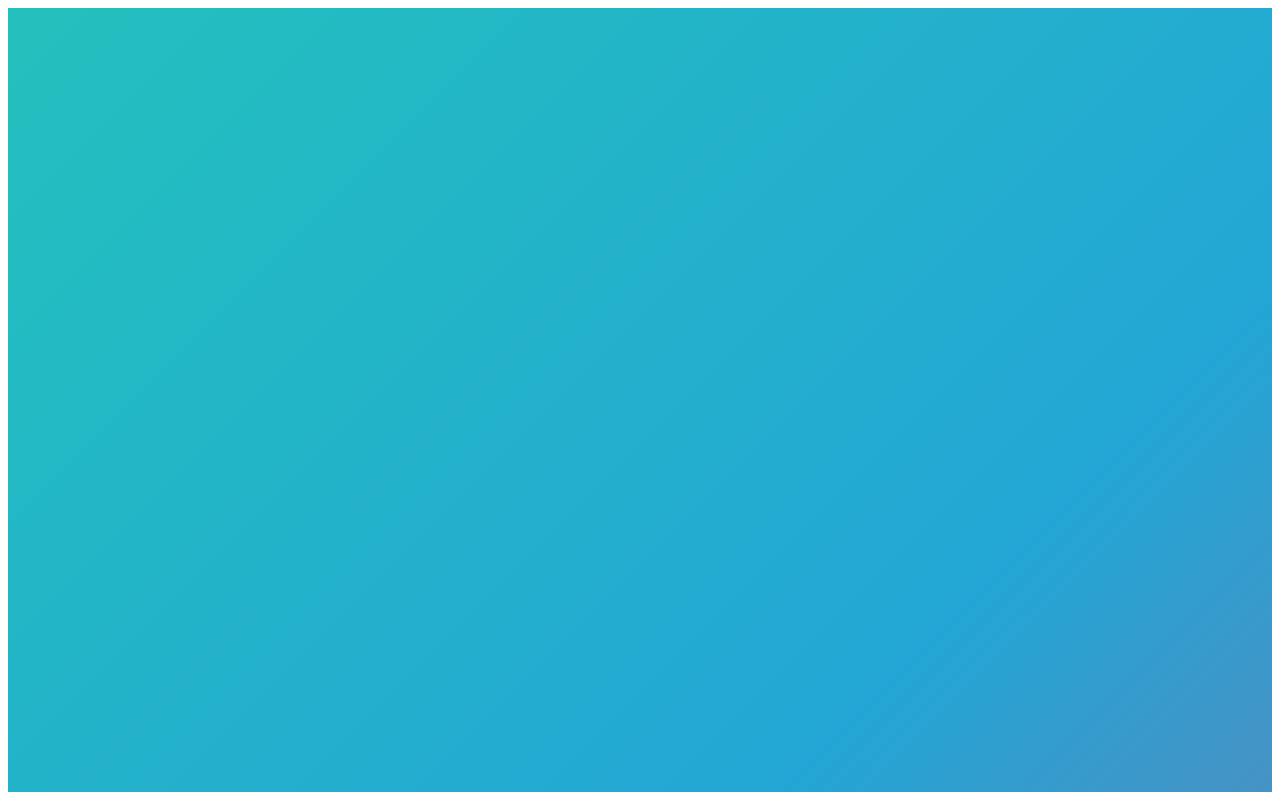
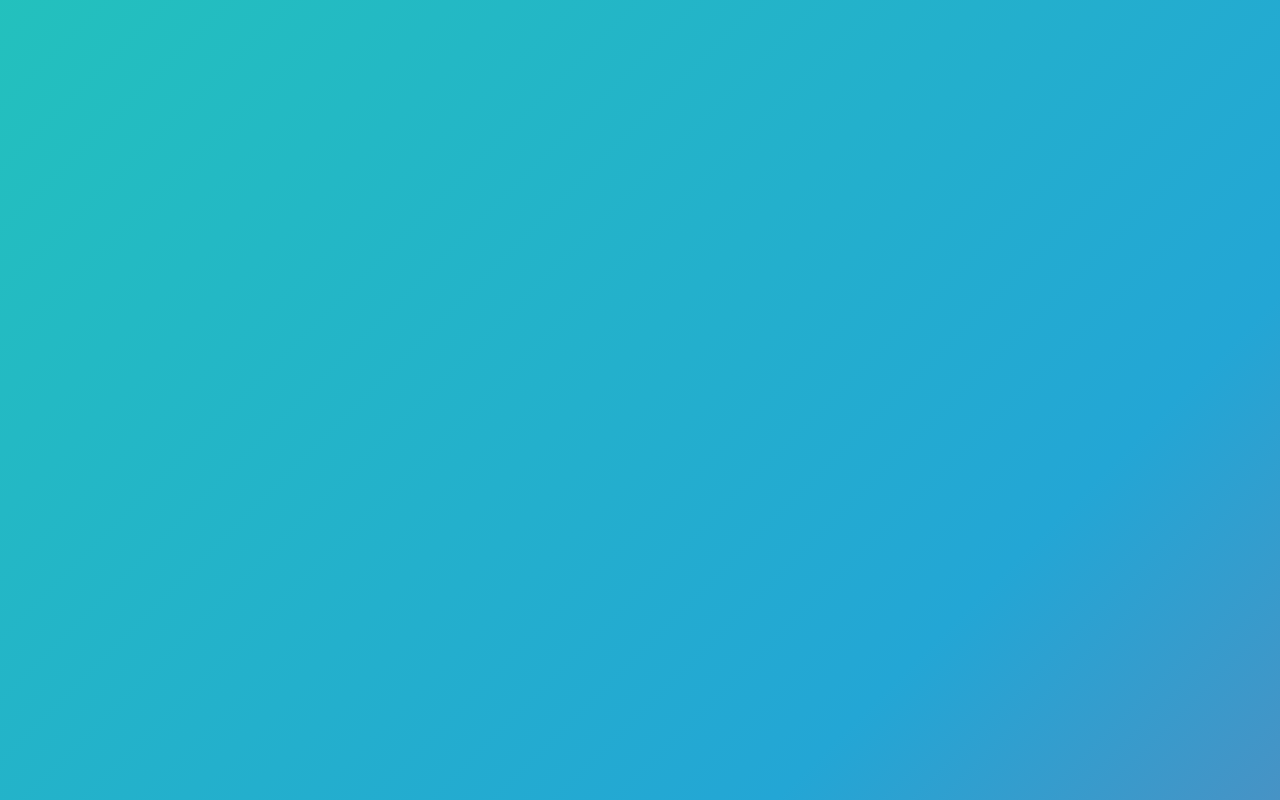
Before and after one commit to putrakusaeri/putrakusaeri.github.io, a plain HTML site: page index.html in a window 1280 px wide. Drawn offline with Linux system fonts and the light colour scheme.

Commit message:
set iframe style

```diff
--- a/index.html
+++ b/index.html
@@ -1,7 +1,17 @@
 <html>
 <head>
     <title></title>
-
+    <style type="text/css">
+        iframe {
+    width:100%;
+    height: 100%;
+    display: table;
+}
+html, body {
+    margin: 0px;
+    padding: 0px;
+}
+    </style>
 </head>
 <body>
     <iframe src="background/gradien_animated.html" frameborder="0" width="100%" height="100%"></iframe>
```
